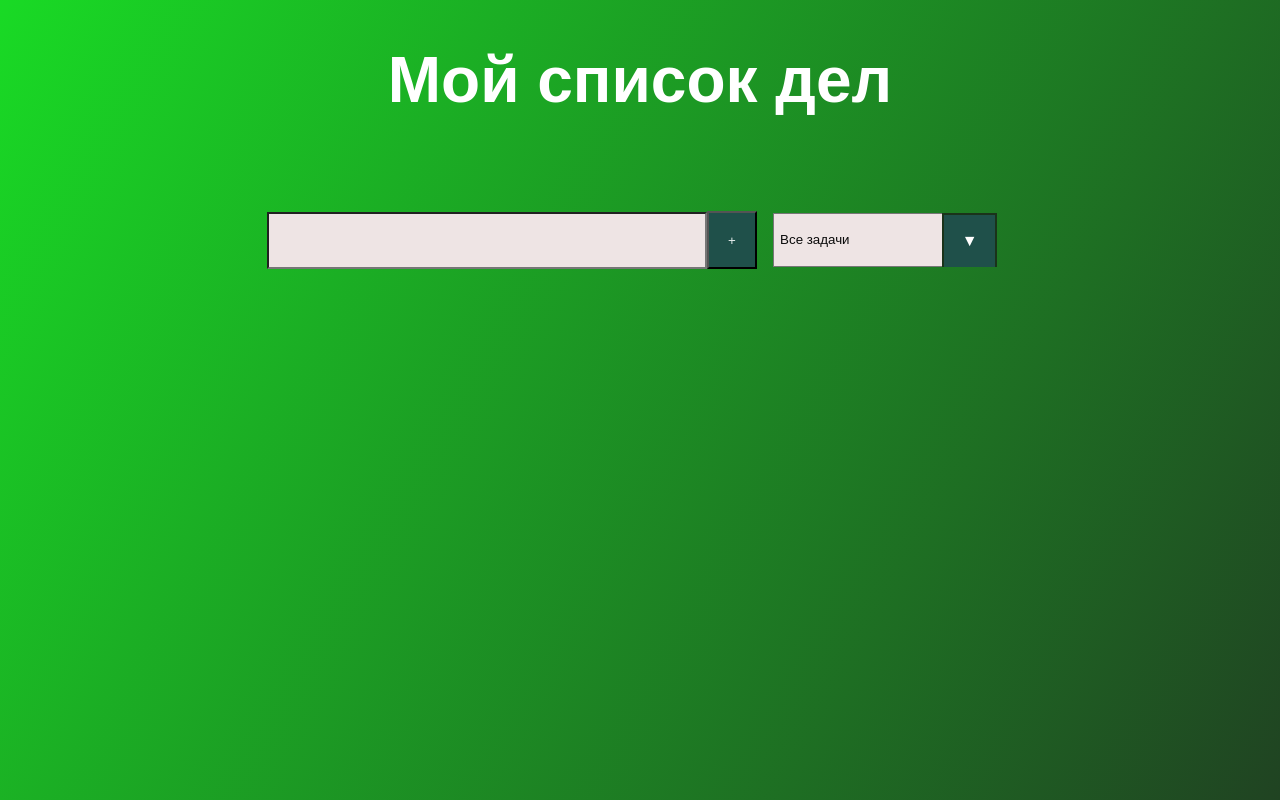
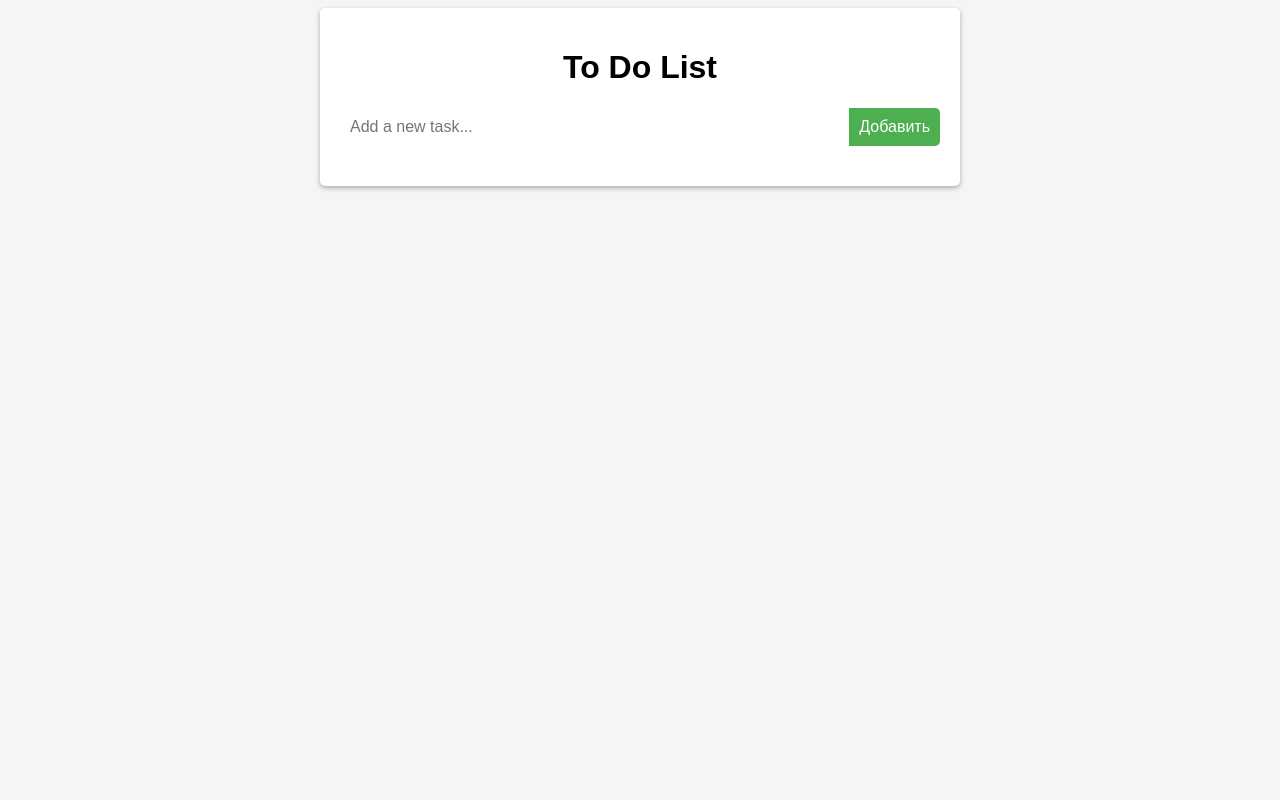
Before and after one commit to AnnVinogradova/next.js-todo-list, a Next.js app: page / in a window 1280 px wide. Built offline with nearby package versions, Linux system fonts and the light colour scheme.

Commit message:
без разбивки на компоненты

```diff
--- a/components/Form.js
+++ /dev/null
@@ -1,32 +0,0 @@
-
-export default function Form({ setInputText, toDos, setToDos, inputText,setStatus }) {
-
-	const inputTextHandler = (evt) => {
-		setInputText(evt.target.value);
-	};
-
-	const submitTodoHandler = (evt) => {
-		evt.preventDefault();
-		setToDos([...toDos,
-		{ text: inputText, completed: false, id: Math.random() * 1000 },
-		])
-		setInputText("");
-	};
-
-	const statusHandler = (evt) => {
-		setStatus(evt.target.value);
-	}
-	return <>
-		<form>
-			<input onChange={inputTextHandler} value={inputText} type="text" className="todo-input"></input>
-			<button onClick={submitTodoHandler} className="todo-button" type="submit">+</button>
-			<div className="select">
-				<select onChange={statusHandler} name="toDos" className="filter-todo">
-					<option value="all">Все задачи</option>
-					<option value="completed">Завершенные задачи</option>
-					<option value="uncompleted">Не завершённые задачи</option>
-				</select>
-			</div>
-		</form>
-	</>
-}
--- a/components/Header.js
+++ /dev/null
@@ -1,10 +0,0 @@
-
-export default function Header() {
-	return <>
-		<div className="App">
-			<header>
-				<h1>Мой список дел</h1>
-			</header>
-		</div>
-	</>
-}
--- a/components/ToDoList.js
+++ b/components/ToDoList.js
@@ -1,20 +1,90 @@
+import { useState } from "react";
+export default function ToDoList() {
+	const [toDos, setToDos] = useState([]);
 
-import ToDo from "./ToDo";
 
-export default function ToDoList({ toDos, setToDos, filteredToDos }) {
+  function handleAddToDo(event) {
+    event.preventDefault();
+    const text = event.target.elements.todo.value;
+    const newToDo = { text, completed: false, isChecked: false };
+    setToDos([...toDos, newToDo]);
+    event.target.reset();
+  }
 
-	return <>
-		<div className="todo-container">
-			<ul className="todo-list">
-				{filteredToDos.map((toDo) => (
-					<ToDo setToDos={setToDos}
-						toDos={toDos}
-						text={toDo.text}
-						toDo={toDo}
-						key={toDo.id} />
-				))}
-			</ul>
+  function handleToggleCompleted(index) {
+    const newToDos = [...toDos];
+    newToDos[index].completed = !newToDos[index].completed;
+    setToDos(newToDos);
+  }
 
-		</div>
-	</>
+  function handleDelete(index) {
+    const newToDos = [...toDos];
+    newToDos.splice(index, 1);
+    setToDos(newToDos);
+  }
+
+  function handleMoveUp(index) {
+    if (index === 0) return;
+    const newToDos = [...toDos];
+    [newToDos[index - 1], newToDos[index]] = [newToDos[index], newToDos[index - 1]];
+    setToDos(newToDos);
+  }
+
+  function handleMoveDown(index) {
+    if (index === toDos.length - 1) return;
+    const newToDos = [...toDos];
+    [newToDos[index], newToDos[index + 1]] = [newToDos[index + 1], newToDos[index]];
+    setToDos(newToDos);
+  }
+
+  function handleDragStart(event, index) {
+    event.dataTransfer.setData("index", index);
+  }
+
+  function handleDragOver(event) {
+    event.preventDefault();
+  }
+
+  function handleDrop(event, index) {
+    const draggedIndex = event.dataTransfer.getData("index");
+    if (draggedIndex === index) return;
+    const newToDos = [...toDos];
+    [newToDos[draggedIndex], newToDos[index]] = [newToDos[index], newToDos[draggedIndex]];
+    setToDos(newToDos);
+  }
+
+
+  function handleDeleteAll() {
+    setToDos([]);
+  }
+
+
+  return (
+    <div className="container">
+      <h1>To Do List</h1>
+      <form onSubmit={handleAddToDo}>
+        <input type="text" name="todo" placeholder="Add a new task..." />
+        <button type="submit">Добавить</button>
+      </form>
+      <ul>
+        {toDos.map((toDo, index) => (
+          <li key={index} draggable onDragStart={(event) => handleDragStart(event, index)} onDragOver={handleDragOver} onDrop={(event) => handleDrop(event, index)}>
+            <input type="checkbox" checked={toDo.completed} onChange={() => handleToggleCompleted(index)} />
+            <label>{toDo.text}</label>
+            <button className="delete-btn" onClick={() => handleDelete(index)}>
+              Delete
+            </button>
+            <button className="move-up-btn" onClick={() => handleMoveUp(index)}>
+              Move Up
+            </button>
+            <button className="move-down-btn" onClick={() => handleMoveDown(index)}>
+              Move Down
+            </button>
+            {toDo.isChecked && <span> (selected)</span>}
+          </li>
+        ))}
+      </ul>
+      {toDos.length > 0 && <button className="btn-delete-all" onClick={handleDeleteAll}>Удалить все</button>}
+    </div>
+  );
 }
--- a/components/ToDoPage.js
+++ /dev/null
@@ -1,69 +0,0 @@
-import { useState, useEffect } from 'react';
-
-import Form from "../components/Form";
-import ToDoList from "../components/ToDoList";
-
-
-export default function ToDoPage() {
-
-	const [inputText, setInputText] = useState("");
-	const [toDos, setToDos] = useState([]);
-	const [status, setStatus] = useState("all");
-	const [filteredToDos, setfilteredToDos] = useState([]);
-
-	useEffect(() => {
-		getLocalToDos();
-	}, []);
-
-
-	useEffect(() => {
-		filterHandler();
-		saveLocalToDos();
-	}, [toDos, status]);
-
-	const filterHandler = () => {
-		switch (status) {
-			case 'completed':
-				setfilteredToDos(toDos.filter(toDo => toDo.completed === true));
-				break;
-			case 'uncompleted':
-				setfilteredToDos(toDos.filter(toDo => toDo.completed === false));
-				break;
-			default:
-				setfilteredToDos(toDos);
-				break;
-		}
-	}
-
-	const saveLocalToDos = () => {
-		if (localStorage.getItem('toDos') === null) {
-			localStorage.setItem('toDos', JSON.stringify([]));
-		} else {
-			localStorage.setItem('toDos', JSON.stringify(toDos));
-		}
-	};
-
-	const getLocalToDos = () => {
-		if (localStorage.getItem('toDos') === null) {
-			localStorage.setItem('toDos', JSON.stringify([]));
-		} else {
-			let toDoLocal = JSON.parse(localStorage.getItem('toDos'));
-			setToDos(toDoLocal);
-		}
-	};
-
-	return (
-		<>
-			<Form
-				inputText={inputText}
-				toDos={toDos}
-				setToDos={setToDos}
-				setInputText={setInputText}
-				setStatus={setStatus}
-			/>
-			<ToDoList filteredToDos={filteredToDos}
-				setToDos={setToDos}
-				toDos={toDos} />
-		</>
-	);
-}
--- a/pages/_app.js
+++ b/pages/_app.js
@@ -1,11 +1,10 @@
-import React from 'react';
+
 import "../styles/style.css";
-import Header from "../components/Header";
+
 
 export default function MyApp({ Component, pageProps }) {
 	return (
 		<>
-			<Header />
 			<Component {...pageProps} />
 		</>
 	);
--- a/pages/index.js
+++ b/pages/index.js
@@ -1,9 +1,9 @@
 
-import ToDoPage from '../components/ToDoPage';
+import ToDoList from '../components/ToDoList';
 
 export default function Page() {
 
 	return <>
-			<ToDoPage />
+			<ToDoList />
 		</>
 }
--- a/styles/style.css
+++ b/styles/style.css
@@ -1,150 +1,143 @@
-* {
-	margin: 0;
-	padding: 0;
-	box-sizing: border-box;
-  }
 body {
-	background-image: linear-gradient(120deg, #19da25 0%, #204322 100%);
-	color: #ffffff;
-	font-family: "Poppins", sans-serif;
-	min-height: 100vh;
-	display: flex;
-    justify-content: center;
+	font-family: Arial, sans-serif;
+	background-color: #f5f5f5;
   }
 
-  header {
-	font-size: 2rem;
+  .container {
+	max-width: 600px;
+	margin: 0 auto;
+	padding: 20px;
+	background-color: #fff;
+	border-radius: 5px;
+	box-shadow: 0 2px 5px rgba(0,0,0,0.3);
   }
 
-  header,
-  form {
-	min-height: 20vh;
-	display: flex;
-	justify-content: center;
-	align-items: center;
-  }
-  form input {
-	padding: 0.5rem;
-	font-size: 2rem;
-	background: #eee4e4;
+  h1 {
+	text-align: center;
   }
 
-  form button {
-	padding: 1.2rem;
-	color: #e8eeee;
-	background: #1f504a;
-	cursor: pointer;
-	transition: all 0.3s ease;
+  form {
+	display: flex;
+	margin-bottom: 20px;
   }
 
-  .todo-container {
-	display: flex;
-	justify-content: center;
-	align-items: center;
+  input[type="text"] {
+	flex: 1;
+	padding: 10px;
+	font-size: 16px;
+	border-radius: 5px 0 0 5px;
+	border: none;
   }
 
-  .todo-list {
-	min-width: 30%;
-	list-style: none;
+  button[type="submit"] {
+	padding: 10px;
+	font-size: 16px;
+	background-color: #4CAF50;
+	color: #fff;
+	border: none;
+	border-radius: 0 5px 5px 0;
+	cursor: pointer;
   }
 
-  .todo {
-	margin: 0.5rem;
-	background: #eee4e4;
-	font-size: 1.5rem;
-	color: #000000;
-	display: flex;
-	justify-content: space-between;
-	align-items: center;
-	transition: all 1s ease;
-
+  ul {
+	list-style: none;
+	padding: 0;
+	margin: 0;
   }
 
-  .filter-todo {
-	background-color: #eee4e4;
-  }
-
-  .todo li {
-	flex: 1;
-  }
-
-  .trash-btn,
-  .complete-btn {
-	background: #1f504a;
-	color: #ffffff;
-	border: none;
-	padding: 1rem;
-	cursor: pointer;
-	font-size: 1rem;
-  }
-  .complete-btn {
-	background: #15b48f;
-  }
-  .todo-item {
-	padding: 0rem 0.5rem;
+  li {
+	display: flex;
+	align-items: center;
+	padding: 10px;
+	font-size: 16px;
+	border-bottom: 1px solid #ccc;
+	color: #333;
+	background-color: #fff;
+	border: 1px solid #ccc;
+	box-shadow: 2px 2px 5px rgba(0,0,0,0.3);
+	text-shadow: 1px 1px 2px #ccc;
+	background: linear-gradient(to bottom, #fff, #eee);
 	  }
 
 
-  .fall {
-	transform: translateY(10rem) rotateZ(20deg);
-	opacity: 0;
+  li:last-child {
+	border-bottom: none;
   }
 
-  .completed {
-	text-decoration: line-through;
-	color:#1a0d09;
-	opacity: 0.5;
+  li input[type="checkbox"] {
+	margin-right: 10px;
   }
 
-  select {
-	-webkit-appearance: none;
-	-moz-appearance: none;
-	-ms-appearance: none;
-	appearance: none;
-	outline: 0;
-	box-shadow: none;
-	background-image: none;
+  li .delete-btn {
+	margin-left: auto;
+	padding: 5px;
+	background-color: #f44336;
+	color: #fff;
+	border: none;
+	cursor: pointer;
   }
 
-
-  .select {
-	margin: 1rem;
-	position: relative;
-	overflow: hidden;
-  }
-  select {
-	color: #0b0b0b;
-	font-family: "Poppins", sans-serif;
-	cursor: pointer;
-	width: 14rem;
-	height: 3.4rem;
-	padding-left: 6px;
+li:hover {
+  border: 2px dashed gray;
 }
 
-  .select::after {
-	content: "\25BC";
-	position: absolute;
-	top: 0;
-	right: 0;
-	padding: 1.1rem;
-	background: #1f504a;
-	cursor: pointer;
-	pointer-events: none;
-	border: 2px solid #1a331a;
+li:before {
+	content: "";
+	display: block;
+	height: 10px;
+	background-color: gray;
+	opacity: 0.5;
+	transition: opacity 0.2s ease-in-out;
   }
 
-  .todo-item.over {
-	background-color: #f5f5f5;
+  li:hover:before {
+	opacity: 1;
   }
 
-   .todo-item.dragging {
+  li:after {
+	content: "";
+	display: block;
+	height: 2px;
+	background-color: gray;
 	opacity: 0.5;
+	transition: opacity 0.2s ease-in-out;
   }
 
-   .todo-item {
-	cursor: move;
+  li:hover:after {
+	opacity: 1;
   }
 
-  .over {
-	border: 2px dashed #ccc;
+  li.item.dragging {
+	background-color: #F5F5F5;
   }
+
+  .move-up-btn {
+	background-color: blue;
+	color: white;
+	border: none;
+	padding: 10px;
+	cursor: pointer;
+  }
+
+  .move-down-btn {
+	background-color: rgb(65, 93, 15);
+	color: white;
+	border: none;
+	padding: 10px;
+	cursor: pointer;
+  }
+
+  .move-up-btn, .move-down-btn, .delete-btn, .btn-delete-all {
+	width: 100px;
+	height: 30px;
+	margin: 2px;
+  }
+
+  .btn-delete-all{
+	background-color: rgb(116, 63, 130);
+	color: white;
+	border: none;
+	padding: 10px;
+	cursor: pointer;
+	margin: 4px;
+  }
```
Also changed, not shown: components/ToDo.js (deleted, +0 -74 lines), 1 other file (tests, documents, lock files or other folders). Lines whose indentation alone changed are shown as unchanged.
